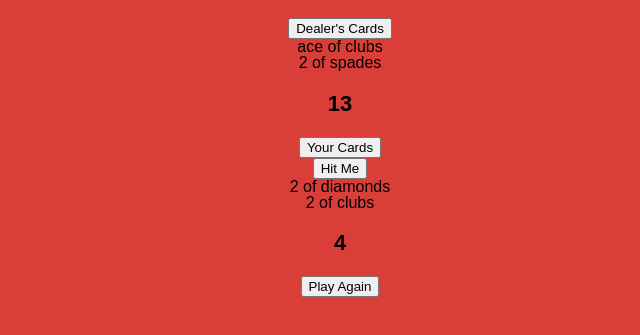
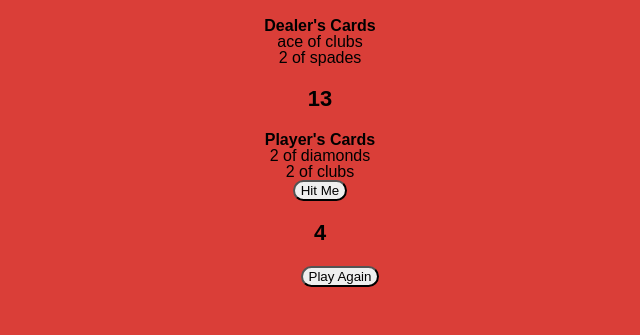
Before and after one commit to mallorysmith64/blackjack, a website: page public/index.html in a window 1280 px wide. Shown: the part 57-392 px from the top of the page, without its empty margins (320-960 px from the left). Drawn offline with Linux system fonts and the light colour scheme.

Commit message:
changed some buttons to headers

```diff
--- a/public/index.html
+++ b/public/index.html
@@ -11,22 +11,17 @@
 
 <body>
   <h1>Blackjack</h1>
+  <header class="dealer-hand">Dealer's Cards</header>
   <section>
-    <ul>
-      <li><button type="button" class="dealer-hand">Dealer's Cards</button></li>
-      <li class="give-dealer-cards"></li>
-      <h3 class="dealer-points"></h3>
+    <li class="give-dealer-cards"></li>
+    <h3 class="dealer-points"></h3>
     </ul>
-  </section>
-  <section>
-    <ul>
-      <li><button type="button" class="player-hand">Your Cards</button></li>
-      <li> <button type="button" class="hit-button">Hit Me</button></li>
-      <li class="hit-card"></li>
-      <li class="deal-player-card"></li>
-      <h3 class="player-points"></h3>
-      <h3 id="loser"></h3>
-    </ul>
+    <header class="player-hand">Player's Cards</header>
+    <li class="deal-player-card"></li>
+    <li class="hit-card"></li>
+    <li> <button type="button" class="hit-button">Hit Me</button></li>
+    <h3 class="player-points"></h3>
+    <h3 id="loser"></h3>
   </section>
   <section>
     <ul>
--- a/public/screen.css
+++ b/public/screen.css
@@ -11,12 +11,22 @@ body {
   min-height: 100%;
   background-color: rgb(218, 62, 56);
   text-align: center;
+  list-style: none;
 }
 
-.shuffle-deck {
+/* .shuffle-deck {
   font-size: 0.8em;
-}
+} */
 
 ul {
   list-style: none;
 }
+
+.hit-button,
+.play-again {
+  border-radius: 0.8em;
+}
+
+header {
+  font-weight: bold;
+}
```
